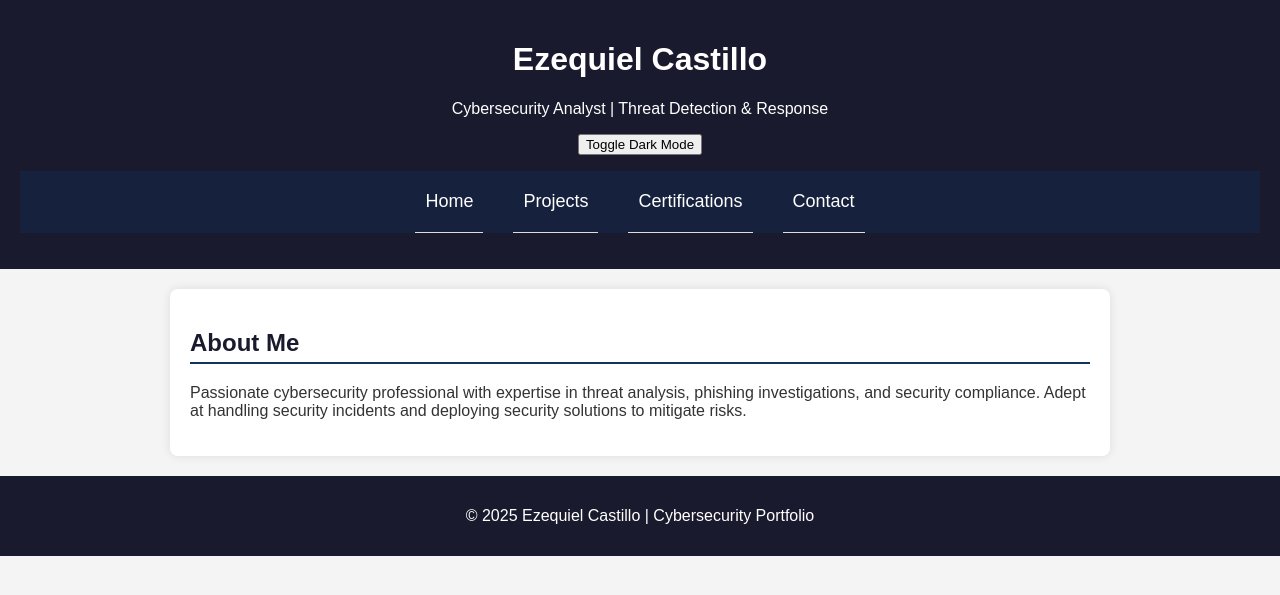
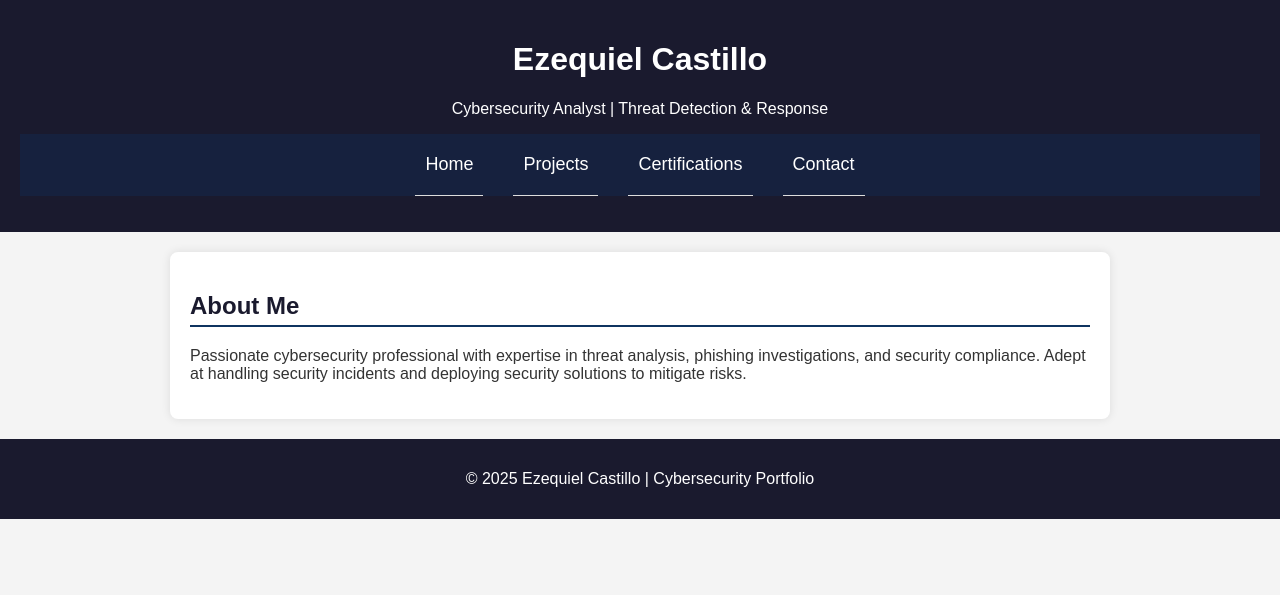
Before and after one commit to bobstaco/bbygirl, a Jekyll site: the page index.html, which Jekyll copies as it is, in a window 1280 px wide. Shown: the top 595 px of the page. Built offline with Jekyll 4.4.1, drawn with Linux system fonts in a browser that asks for light colours.

Commit message:
Update index.html

```diff
--- a/index.html
+++ b/index.html
@@ -10,7 +10,6 @@
     <header>
         <h1>Ezequiel Castillo</h1>
         <p>Cybersecurity Analyst | Threat Detection & Response</p>
-        <button id="dark-mode-toggle">Toggle Dark Mode</button>
         <nav>
             <ul>
                 <li><a href="#home" onclick="showPage('home')">Home</a></li>
```
